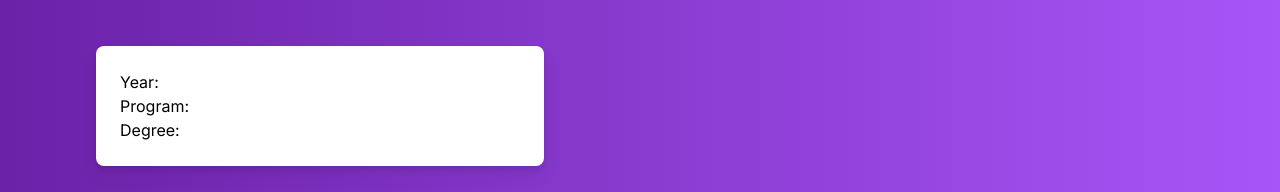
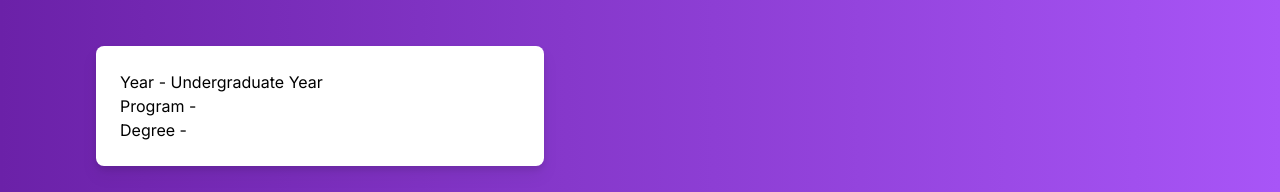
Before and after one commit to beo1259/WCSIBM, a Next.js app in the folder student-center-fe/: page /program-status in a window 1280 px wide. Shown: the part 294-486 px from the top of the page. Built offline with nearby package versions, Linux system fonts and the light colour scheme; no server answers.

Commit message:
Reformatted

```diff
--- a/student-center-fe/src/app/program-status/page.js
+++ b/student-center-fe/src/app/program-status/page.js
@@ -41,9 +41,9 @@ const program_status = () => {
             </div>
             <div className='grid grid-cols-2 w-full'>
                 <div className='bg-white p-6 m-24 rounded-lg drop-shadow-lg'>
-                    <p className='text-black'>Year: {programInfo.year}</p>
-                    <p className='text-black'>Program: {programInfo.program}</p>
-                    <p className='text-black'>Degree: {programInfo.degree}</p>
+                    <p className='text-black'>Year - Undergraduate Year {programInfo.year}</p>
+                    <p className='text-black'>Program - {programInfo.program}</p>
+                    <p className='text-black'>Degree - {programInfo.degree}</p>
                 </div>
             </div>
         </div>
```
